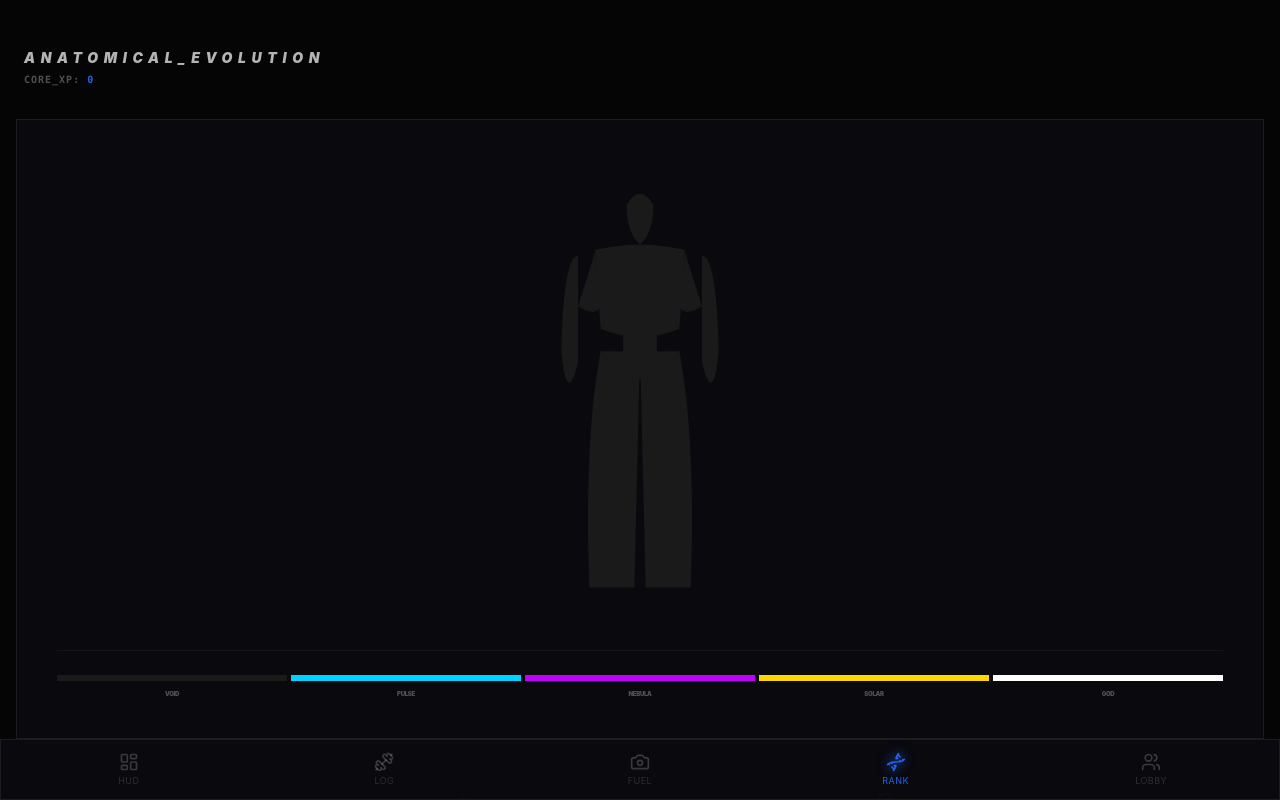
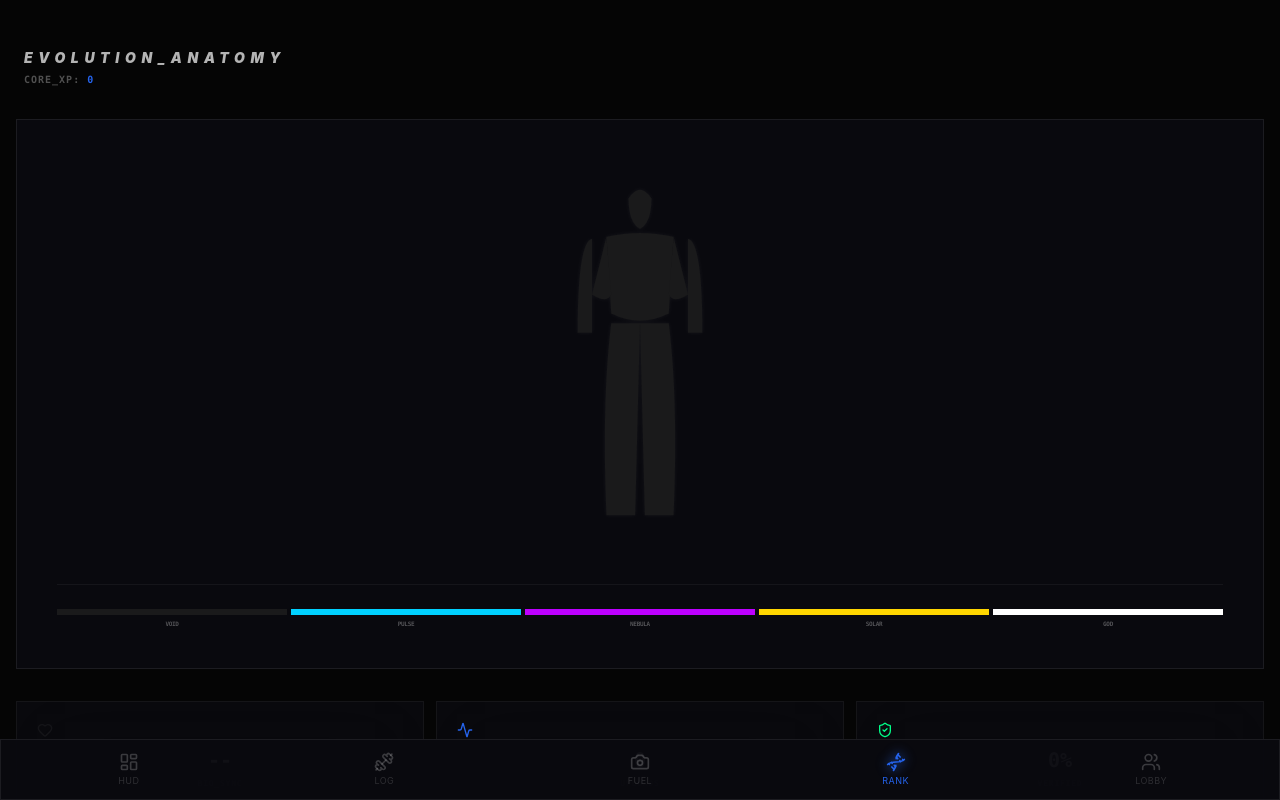
Before and after one commit to Sup3r-Monkey1/Aura-Sync, a React (Vite) app in the folder Aura Sync/: page / in a window 1280 px wide. Both pictures are taken after a click on the button "RANK". Shown: the top 800 px of the page. Built offline with nearby package versions, Linux system fonts and the light colour scheme.

Commit message:
Update EvolutionRank.tsx

```diff
--- a/Aura Sync/src/components/EvolutionRank.tsx
+++ b/Aura Sync/src/components/EvolutionRank.tsx
@@ -26,39 +26,38 @@ export default function EvolutionRank() {
 
   return (
     <div className="min-h-screen bg-[#050505] p-4 pt-12 pb-24 overflow-x-hidden">
-      <h2 className="text-sm font-black uppercase tracking-[0.4em] text-white/70 italic px-2">Anatomical_Evolution</h2>
+      <h2 className="text-sm font-black uppercase tracking-[0.4em] text-white/70 italic px-2">Evolution_Anatomy</h2>
       <p className="text-[10px] text-white/30 mt-1 px-2 uppercase font-mono tracking-widest font-black">CORE_XP: <span className="text-cobalt">{evolutionXP}</span></p>
 
       <div className="glass-strong p-10 mt-8 mb-8 flex flex-col items-center relative overflow-hidden border-t border-white/10 rounded-3xl">
-        <div className="relative w-72 h-[450px] flex justify-center">
-           <svg viewBox="0 0 200 400" className="w-full h-full">
+        <div className="relative w-64 h-96 flex justify-center">
+           <svg viewBox="0 0 200 400" className="w-full h-full drop-shadow-[0_0_2px_rgba(255,255,255,0.05)]">
               {/* HEAD */}
-              <path d="M88 40 Q100 20 112 40 Q112 65 100 75 Q88 65 88 40 Z" fill={getMColor('core')} />
-              {/* CHEST / ABS */}
-              <path d="M60 80 Q100 70 140 80 L135 150 Q100 165 65 150 Z" fill={getMColor('chest')} style={{ filter: getMGlow('chest') }} />
-              <rect x="85" y="155" width="30" height="40" fill={getMColor('core')} rx="2" />
-              {/* BACK / SHOULDERS */}
-              <path d="M60 82 L45 130 Q60 140 65 130 Z" fill={getMColor('back')} />
-              <path d="M140 82 L155 130 Q140 140 135 130 Z" fill={getMColor('back')} />
+              <path d="M88 40 Q100 22 112 40 Q112 65 100 72 Q88 65 88 40 Z" fill={getMColor('core')} />
+              {/* CHEST / TORSO */}
+              <path d="M65 80 Q100 72 135 80 L130 160 Q100 175 70 160 Z" fill={getMColor('chest')} style={{ filter: getMGlow('chest') }} />
+              {/* TRAPS / BACK */}
+              <path d="M65 80 L50 140 Q65 150 70 140 Z" fill={getMColor('back')} />
+              <path d="M135 80 L150 140 Q135 150 130 140 Z" fill={getMColor('back')} />
               {/* ARMS */}
-              <path d="M45 85 Q32 85 30 170 Q35 220 45 180 Z" fill={getMColor('biceps')} style={{ filter: getMGlow('biceps') }} />
-              <path d="M155 85 Q168 85 170 170 Q165 220 155 180 Z" fill={getMColor('biceps')} style={{ filter: getMGlow('biceps') }} />
+              <path d="M50 82 Q35 85 35 180 L50 180 Z" fill={getMColor('biceps')} style={{ filter: getMGlow('biceps') }} />
+              <path d="M150 82 Q165 85 165 180 L150 180 Z" fill={getMColor('biceps')} style={{ filter: getMGlow('biceps') }} />
               {/* LEGS */}
-              <path d="M65 170 Q50 250 55 380 L95 380 L100 170 Z" fill={getMColor('quads')} style={{ filter: getMGlow('quads') }} />
-              <path d="M135 170 Q150 250 145 380 L105 380 L100 170 Z" fill={getMColor('quads')} style={{ filter: getMGlow('quads') }} />
+              <path d="M70 170 Q60 250 65 370 L95 370 L100 170 Z" fill={getMColor('quads')} style={{ filter: getMGlow('quads') }} />
+              <path d="M130 170 Q140 250 135 370 L105 370 L100 170 Z" fill={getMColor('quads')} style={{ filter: getMGlow('quads') }} />
            </svg>
         </div>
         <div className="w-full mt-10 grid grid-cols-5 gap-1 border-t border-white/5 pt-6">
-           {TIERS.map(t => (<div key={t.label} className="flex flex-col items-center"><div className="h-1.5 w-full rounded-full" style={{ backgroundColor: t.color }} /><span className="text-[6px] font-black text-white/30 mt-2 tracking-tighter">{t.label}</span></div>))}
+           {TIERS.map(t => (<div key={t.label} className="flex flex-col items-center"><div className="h-1.5 w-full rounded-full" style={{ backgroundColor: t.color }} /><span className="text-[6px] font-black text-white/30 mt-1 font-mono tracking-tighter">{t.label}</span></div>))}
         </div>
       </div>
 
       <div className="grid grid-cols-3 gap-3 mb-10 font-mono">
          <div className="glass p-5 text-center"><Heart size={16} className={watchConnected ? "text-red-500 animate-pulse" : "text-white/5"} /><div className="text-xl font-black mt-2 text-white">{watchConnected ? "64bpm" : "--"}</div><div className="text-[8px] text-white/20 uppercase font-bold tracking-widest mt-1">Bio_Sync</div></div>
-         <div className="glass p-5 text-center border-b border-cobalt/40"><Activity size={16} className="text-cobalt" /><div className="text-xl font-black mt-2 text-white">{history.length}</div><div className="text-[8px] text-white/20 uppercase font-bold tracking-widest mt-1">Logs</div></div>
-         <div className="glass p-5 text-center"><ShieldCheck size={16} className="text-terminal" /><div className="text-xl font-black mt-2 text-white">{Math.min(100, history.length*5)}%</div><div className="text-[8px] text-white/20 uppercase font-bold tracking-widest mt-1">Verify</div></div>
+         <div className="glass p-5 text-center border-b border-cobalt/40"><Activity size={16} className="text-cobalt" /><div className="text-xl font-black mt-2 text-white">{history.length}</div><div className="text-[8px] text-white/20 uppercase font-bold tracking-widest mt-1">Uploads</div></div>
+         <div className="glass p-5 text-center"><ShieldCheck size={16} className="text-terminal" /><div className="text-xl font-black mt-2 text-white">{Math.min(100, history.length*5)}%</div><div className="text-[8px] text-white/20 uppercase font-bold tracking-widest mt-1">Verified</div></div>
       </div>
-      {!watchConnected && <button onClick={connectWatch} className="w-full py-5 bg-white/5 border border-white/10 text-white/40 font-black uppercase text-[10px] tracking-[0.4em] active:bg-cobalt active:text-black transition-all">Establish Hardware Link</button>}
+      {!watchConnected && <button onClick={connectWatch} className="w-full py-5 bg-white/5 border border-white/10 text-white/40 font-black uppercase text-[10px] tracking-[0.4em] active:bg-cobalt active:text-black transition-all">Pair Hardware Sensor</button>}
     </div>
   );
 }
```
